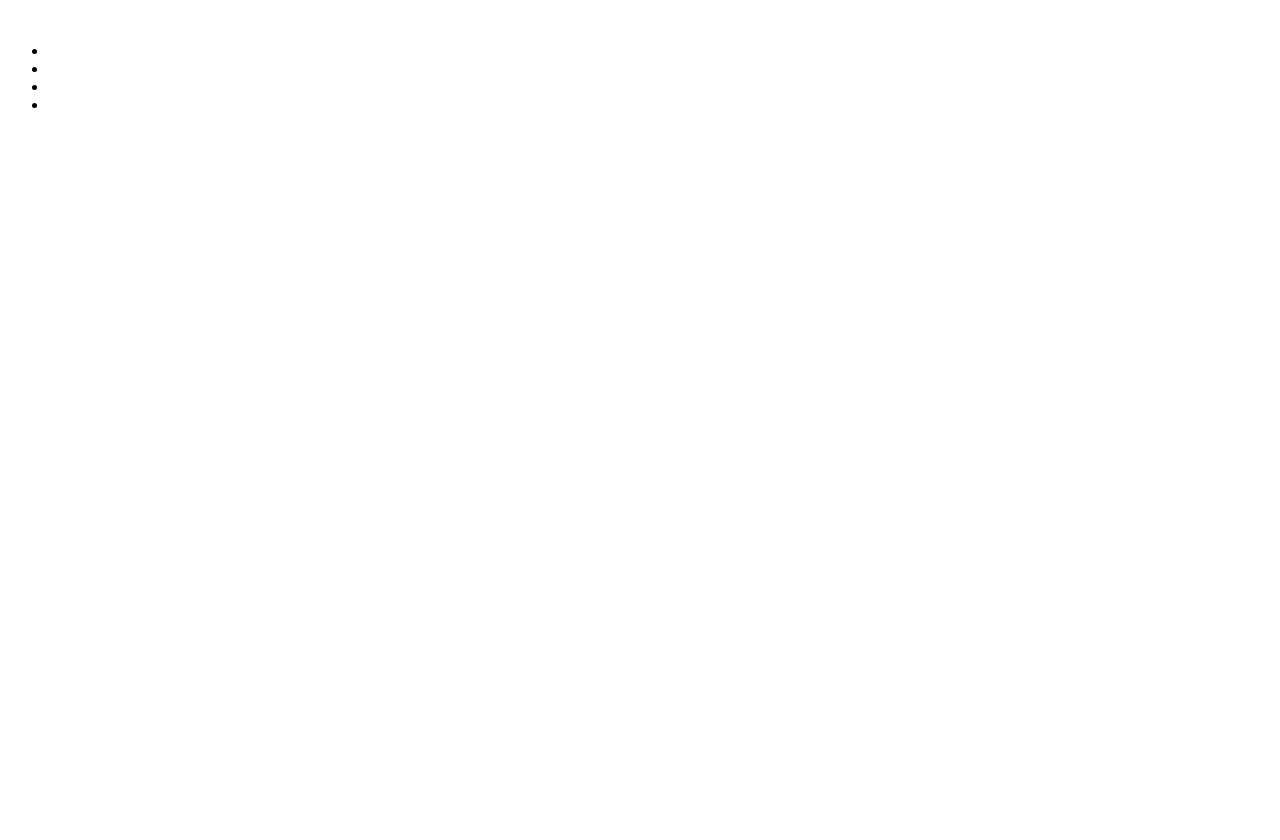
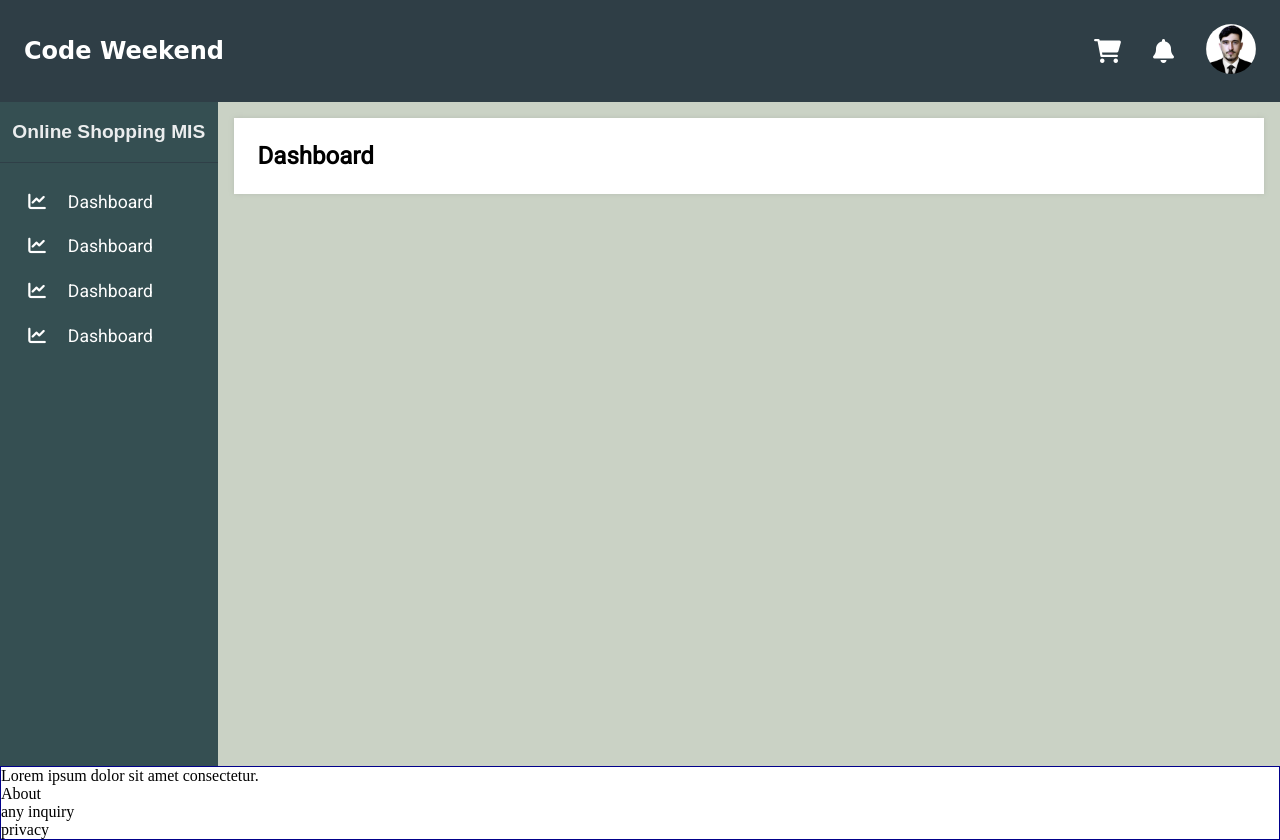
Before and after one commit to khalid-atayee/admin-panel-created-with-flex-box, a plain HTML site: page index.html in a window 1280 px wide. Before the commit the page ends 800 px from the top, so only its background shows below. Drawn offline with Linux system fonts and the light colour scheme; a web font is replaced by a local one.

Commit message:
admin panel structure designed

```diff
--- a/index.html
+++ b/index.html
@@ -7,35 +7,62 @@
     <title>Online Shopping Admin Panel</title>
     <link rel="stylesheet" href="style.css">
     <link rel="stylesheet" href="https://cdnjs.cloudflare.com/ajax/libs/font-awesome/6.2.0/css/all.min.css" integrity="sha512-xh6O/CkQoPOWDdYTDqeRdPCVd1SpvCA9XXcUnZS2FmJNp1coAFzvtCN9BmamE+4aHK8yyUHUSCcJHgXloTyT2A==" crossorigin="anonymous" referrerpolicy="no-referrer" />
+
+    <link href="https://fonts.googleapis.com/css2?family=Happy+Monkey&family=Open+Sans:wght@300;800&family=Orbitron:wght@400;800&family=Roboto:ital,wght@0,400;1,900&display=swap" rel="stylesheet">
 </head>
 <body>
-    <div class="admin-panel">
-
     <header>
-            <img src="" alt="">
+        <h2 class="logo">Code Weekend</h2>
         <ul>
-                <li></li>
-                <li></li>
-                <li></li>
-                <li></li>
+            <li><i class="fa-solid fa-cart-shopping"></i></li>
+            <li><i class="fa-solid fa-bell"></i></li>
+            <li><img class="profile" src="khalid.jpeg" alt=""></li>
         </ul>
 
     </header>
-        <section class="content">
+    <section class="main-content">
+        <aside>
+            <ul>
 
-            <aside>
+
+                    <h2 class="company-name">Online Shopping MIS</h2>
+
+                <div class="menu">
+
+                    <li><a href="#"><i class="fa-solid fa-chart-line"></i>  Dashboard </a></li>
+
+                    <li><a href="#"><i class="fa-solid fa-chart-line"></i>  Dashboard </a></li>
+
+                    <li><a href="#"><i class="fa-solid fa-chart-line"></i>  Dashboard </a></li>
+
+                    <li><a href="#"><i class="fa-solid fa-chart-line"></i>  Dashboard </a></li>
+
+                </div>
+            </ul>
 
 
         </aside>
         <main>
             <div class="wrapper-container">
+                <div class="content">
+                    <h2>Dashboard</h2>
+
+
+                </div>
 
             </div>
         </main>
     </section>
-        <footer></footer>
 
-    </div>
+    <footer>
+        <p>Lorem ipsum dolor sit amet consectetur.</p>
+        <ul>
+            <li>About</li>
+            <li>any inquiry</li>
+            <li>privacy</li>
+        </ul>
+
+    </footer>
 
 
     <script src="script.js"></script>
--- a/style.css
+++ b/style.css
@@ -0,0 +1,121 @@
+*{
+    margin: 0%;
+    padding: 0%;
+}
+
+header{
+    font-family: 'Happy monkey',cursive;
+    display: flex;
+    padding: 1.5em;
+    justify-content: space-between;
+    background-color: #2F3E46;
+    align-items: center;
+    color: white;
+
+}
+header ul{
+    display: flex;
+    align-items: center;
+}
+
+header ul li{
+    list-style: none;
+    padding-left: 2em;
+}
+header ul li i{
+    font-size: 1.5rem;
+}
+
+.profile{
+    width: 50px;
+    border-radius: 50%;
+}
+
+
+.main-content{
+    display: flex;
+    font-family: 'Roboto', sans-serif;
+
+}
+
+aside{
+    background-color: #354F52;
+    height: 83vh;
+    flex-basis: 17%;
+
+}
+.main-content ul{
+    display: flex;
+    flex-direction: column;
+    justify-content: center;
+    align-items: center;
+    list-style: none;
+
+}
+.company-name{
+    font-family: 'Happy monkey', sans-serif;
+    color: rgba(255, 255, 255);
+    opacity: .9;
+    border-bottom: 1px solid #2F3E46;
+    padding: 1em 0;
+    font-size: 1.2rem;
+    width: 100%;
+    text-align: center;
+
+}
+
+.menu{
+    margin: 1em;
+    width: 100%;
+    padding-left:2em;
+}
+.menu li i {
+    margin-right: 1em;
+    color: white;
+
+}
+.main-content ul li{
+    width: 100%;
+    text-align: justify;
+    text-justify: inter-word;
+    padding: .7em;
+    font-size: 1.1rem;
+
+
+
+
+}
+.main-content ul li a{
+    color: white;
+    font-family: 'Roboto', sans-serif;
+    text-decoration: none;
+
+
+
+
+}
+
+
+main{
+    background-color: #CAD2C5;
+    flex-basis: 83%;
+    /* gap: 30px; */
+
+
+}
+.wrapper-container{
+    display: flex;
+}
+.content{
+    background-color: white;
+    width: 100%;
+    margin: 1em;
+    padding: 1.5em;
+    box-shadow: 5px,5px,5px,black;
+    box-shadow:  0px 0px 5px 0px #b6bdb2;
+    font-family: 'Roboto', sans-serif;
+}
+
+footer{
+    border: 1px solid darkblue;
+}
```
Also changed, not shown: khalid.jpeg (added). Lines whose indentation alone changed are shown as unchanged.
